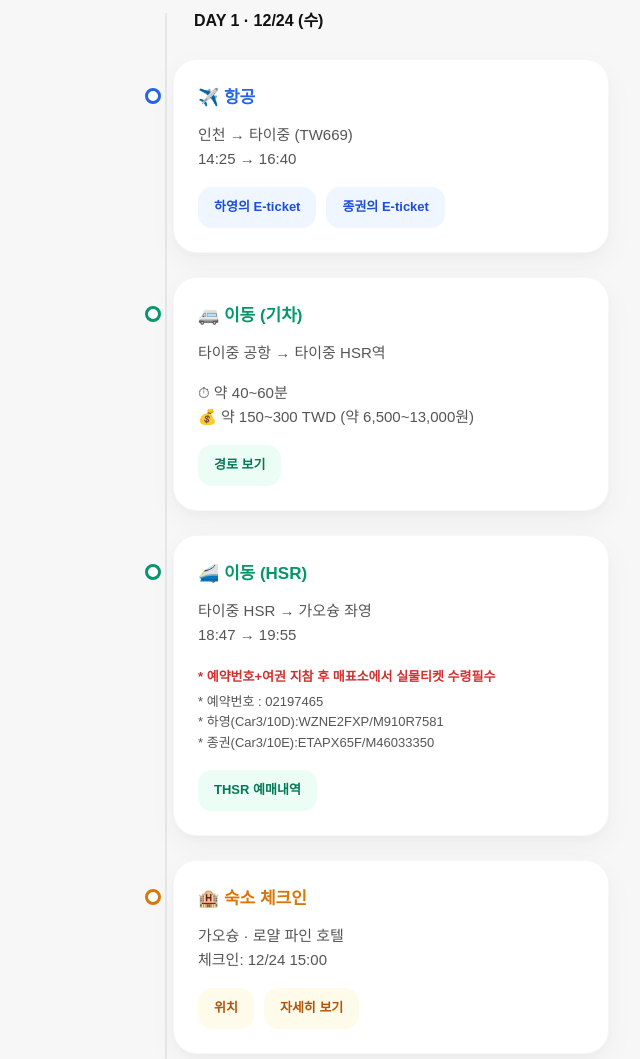
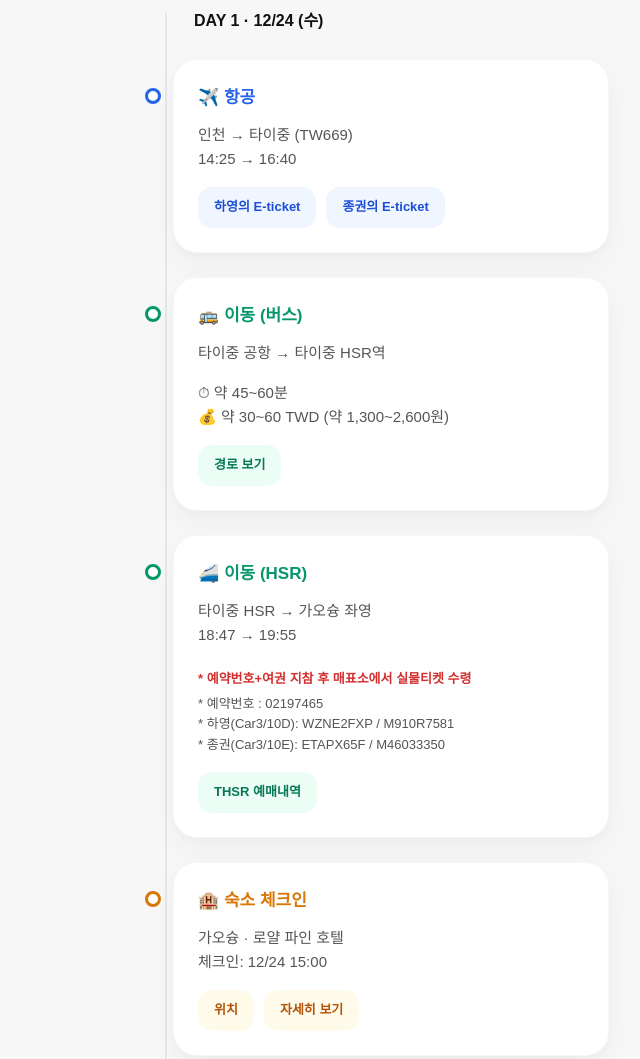
Before and after one commit to alrud814-art/bungbbang, a plain HTML site: page index.html in a window 1280 px wide. Shown: the part 251-1310 px from the top of the page, without its empty margins (261-901 px from the left). Drawn offline with Linux system fonts and the light colour scheme; a web font is replaced by a local one.

Commit message:
Update index.html

```diff
--- a/index.html
+++ b/index.html
@@ -34,12 +34,18 @@
     </section>
 
   <section class="card train">
-      <div class="card-header">🚐 이동 (기차)</div>
+    <div class="card-header">🚌 이동 (버스)</div>
     <div class="card-body">
       <p>타이중 공항 → 타이중 HSR역</p>
-        <p>⏱ 약 40~60분<br>💰 약 150~300 TWD (약 6,500~13,000원)</p>
+      <p>
+        ⏱ 약 45~60분<br>
+        💰 약 30~60 TWD (약 1,300~2,600원)
+      </p>
       <div class="btn-group">
-          <a class="btn btn-train" target="_blank" href="https://www.google.co.kr/maps/dir/%ED%83%80%EC%9D%B4%EC%A4%91+%EA%B5%AD%EC%A0%9C%EA%B3%B5%ED%95%AD+No.+168%E8%99%9F,+Section+1,+Zhonghang+Rd,+Shalu+District,+Taichung+City,+%EB%8C%80%EB%A7%8C+433/HSR+Taichung+Station+Visitor+Information+Center,+Zhanqu+2nd+Road,+%EC%9A%B0%EB%A5%B4+%EA%B5%AC+%ED%83%80%EC%9D%B4%EC%A4%91+%EB%8C%80%EB%A7%8C/@24.1860682,120.5353536,12z/data=!3m1!4b1!4m14!4m13!1m5!1m1!1s0x346911535f840371:0x586410335e8a5024!2m2!1d120.6244181!2d24.2620608!1m5!1m1!1s0x34693ea1c71c133d:0xd31960d6077a71b9!2m2!1d120.615692!2d24.1117072!3e3">경로 보기</a>
+        <a class="btn btn-train" target="_blank"
+          href="https://www.google.co.kr/maps/dir/%ED%83%80%EC%9D%B4%EC%A4%91+%EA%B5%AD%EC%A0%9C%EA%B3%B5%ED%95%AD/HSR+Taichung+Station">
+          경로 보기
+        </a>
       </div>
     </div>
   </section>
@@ -48,12 +54,20 @@
     <div class="card-header">🚄 이동 (HSR)</div>
     <div class="card-body">
       <p>타이중 HSR → 가오슝 좌영<br>18:47 → 19:55</p>
-        <div style="font-size: 13px; color: #666; margin-top: 4px; line-height: 1.3;">
-          <p style="margin: 0; color: #d32f2f; font-weight: 600;">* 예약번호+여권 지참 후 매표소에서 실물티켓 수령필수</p>
-          <p style="margin: 4px 0 0 0;">* 예약번호 : 02197465<br>* 하영(Car3/10D):WZNE2FXP/M910R7581<br>* 종권(Car3/10E):ETAPX65F/M46033350</p>
+      <div style="font-size:13px;color:#666;margin-top:6px;line-height:1.4;">
+        <p style="margin:0;color:#d32f2f;font-weight:600;">
+          * 예약번호+여권 지참 후 매표소에서 실물티켓 수령
+        </p>
+        <p style="margin:4px 0 0;">
+          * 예약번호 : 02197465<br>
+          * 하영(Car3/10D): WZNE2FXP / M910R7581<br>
+          * 종권(Car3/10E): ETAPX65F / M46033350
+        </p>
       </div>
       <div class="btn-group">
-          <a class="btn btn-train" target="_blank" href="https://pass.thsrc.com.tw/oatsb2c/home.do">THSR 예매내역</a>
+        <a class="btn btn-train" target="_blank" href="https://pass.thsrc.com.tw/oatsb2c/home.do">
+          THSR 예매내역
+        </a>
       </div>
     </div>
   </section>
```
Lines whose indentation alone changed are shown as unchanged.
